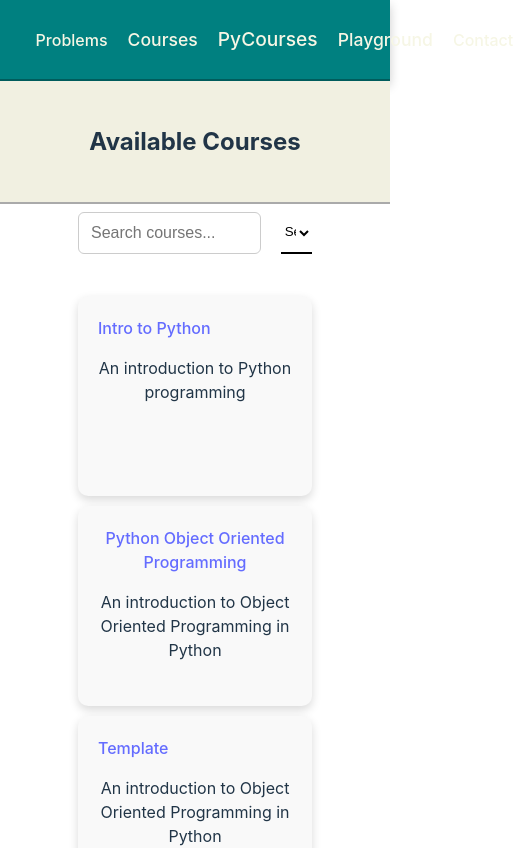
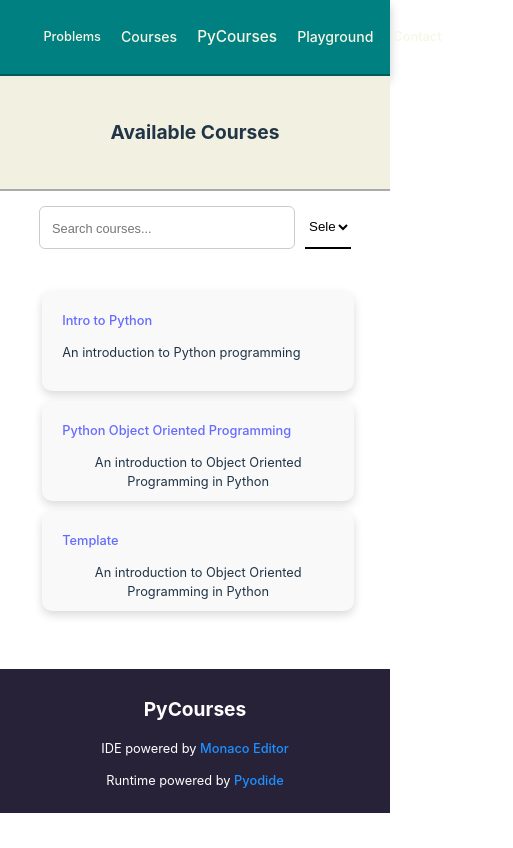
Before and after one commit to Guitarband/PyCourses, a React (Vite) app in the folder client/: page /courses in a window 390 px wide. Shown: the top 848 px of the page, 513 px wide, since content can reach past the window. Built offline with nearby package versions, Linux system fonts and the light colour scheme.

Commit message:
Fixed an issue with taskIDE not executing code when fileSystem is disabled due to function being passed rather than called. Altered appearance of Contact form. Added media queries to all elements to have a working mobile layout

```diff
--- a/client/src/App.css
+++ b/client/src/App.css
@@ -27,3 +27,9 @@
   height: 100vh;
   margin: 0;
 }
+
+@media (max-width: 800px){
+  ::-webkit-scrollbar {
+    width: 0;
+  }
+}
--- a/client/src/components/TaskIDE.jsx
+++ b/client/src/components/TaskIDE.jsx
@@ -7,7 +7,6 @@ function TaskIDE({ language, baseCode, fileSystem }) {
     const editorRef = useRef(null)
     const [runtime, setRuntime] = useState(null)
     const [runtimeOutput, setRuntimeOutput] = useState([])
-    const [inputValue, setInputValue] = useState("");
     const [files, setFiles] = useState({'main.py': baseCode})
     const [currentFile, setCurrentFile] = useState('main.py')
     const [alertVisible, setAlertVisible] = useState(false)
@@ -55,7 +54,9 @@ function TaskIDE({ language, baseCode, fileSystem }) {
             if(editorRef.current !== null) {
                 const cleanUpPyodide = async () => {
                     for(const filename of Object.keys(files)){
+                        if (filename !== 'main.py') {
                             await runtime.runPythonAsync(`import os\nos.remove('${filename}')`)
+                        }
                     }
                 }
 
@@ -104,26 +105,28 @@ function TaskIDE({ language, baseCode, fileSystem }) {
             )
         }
 
-        try{
-            for(const [filename, fileContent] of Object.entries(files)){
-                if(filename !== "main.py" && fileContent.trim()) {
-                    if(filename === currentFile) {
+        saveFile().then(async () => {
+            try {
+                for (const [filename, fileContent] of Object.entries(files)) {
+                    if (filename !== "main.py" && fileContent.trim()) {
+                        if (filename === currentFile) {
                             loadFile(filename, editorRef.current.getValue())
-                    }else {
+                        } else {
                             loadFile(filename, fileContent)
                         }
                     }
                 }
 
-            if(currentFile !== "main.py") {
+                if (currentFile !== "main.py") {
                     await runtime.runPythonAsync(files['main.py'])
-            }else{
+                } else {
                     await runtime.runPythonAsync(editorRef.current.getValue())
                 }
-        }catch (error) {
+            } catch (error) {
                 console.log("Error: ", error);
                 setRuntimeOutput(prev => [...prev, error.toString()]);
             }
+        })
     }
 
     const createFileHandler = () => {
@@ -255,7 +258,7 @@ function TaskIDE({ language, baseCode, fileSystem }) {
                     <>
                         <h3>{language[0].toUpperCase() + language.slice(1)} Editor</h3>
                         <div>
-                            <button id={"runButton"} onClick={() => runCode}>Run</button>
+                            <button id={"runButton"} onClick={runCode}>Run</button>
                         </div>
                     </>
                   }
--- a/client/src/hooks/ScrollRevealContent.jsx
+++ b/client/src/hooks/ScrollRevealContent.jsx
@@ -13,7 +13,7 @@ const ScrollRevealContent = ({ children }) => {
                 setIsVisible(false)
               }
           },
-          { threshold: 0.2 }
+          { threshold: 0.1 }
         );
 
         if (ref.current) {
--- a/client/src/pages/Courses.jsx
+++ b/client/src/pages/Courses.jsx
@@ -22,7 +22,7 @@ function Courses() {
               <Route path={"/"} element={
                   <>
                       <NavBar/>
-                      <h2 id={"courseTitle"}>Available Courses</h2>
+                      <h2 id={"catalogueTitle"}>Available Courses</h2>
                       <div className={"Catalogue"}>
                           <div className={"courseFinder"}>
                               <input
--- a/client/src/styles/alert.css
+++ b/client/src/styles/alert.css
@@ -77,3 +77,10 @@
     border: 2px solid transparent;
     cursor: pointer;
 }
+
+@media (max-width: 768px) {
+    .alert-box {
+        max-width: 80vw;
+        font-size: 1.1em
+    }
+}
--- a/client/src/styles/contact.css
+++ b/client/src/styles/contact.css
@@ -1,7 +1,7 @@
 .contact {
     display: flex;
     flex-direction: row;
-    justify-content: space-between;
+    justify-content: stretch;
     align-items: flex-start;
     padding: 5vh 5vw;
     margin: 5vh 5vw;
@@ -10,12 +10,13 @@
     box-shadow: 0 4px 12px rgba(0, 0, 0, 0.1);
 }
 
-
 #contactForm {
     display: flex;
     flex-direction: column;
     width: 50%;
     margin-bottom: 30px;
+    padding-right: 10vw;
+    border-right: 1px solid black;
 }
 
 .form-group {
@@ -66,12 +67,41 @@ button:hover {
     height: 100%;
     width: 1px;
     background-color: black;
-    margin: 20px 0;
+    margin: 0 20px;
 }
 
 .socials {
     display: flex;
     flex-direction: column;
     align-items: flex-start;
-    margin-top: 30px;
+    margin-left: 1vw;
 }
+
+@media screen and (max-width: 768px) {
+    .contact {
+        flex-direction: column;
+        align-items: center;
+        height: auto;
+    }
+
+    .divider{
+        width: 100%;
+        height: 1px;
+        margin: 20px 0;
+    }
+
+    #contactForm {
+        width: 100%;
+        padding-right: 0;
+        border-right: none;
+    }
+
+    #contactForm input::placeholder, #contactForm textarea::placeholder {
+        font-size: 0.8em;
+    }
+
+    .socials{
+        align-items: center;
+        margin: 0;
+    }
+}
--- a/client/src/styles/courseCatalogue.css
+++ b/client/src/styles/courseCatalogue.css
@@ -4,6 +4,15 @@
     align-items: center;
     width: 100%;
     padding: 2vw 0;
+}
+
+#catalogueTitle{
+    padding: 5vh 5vw;
+    margin: 0;
+    background-color: #f1f0e1 ;
+    border-bottom: 2px solid #aaaaaa;
+    white-space: pre-wrap;
+    word-wrap: break-word;
 }
 
 .courseFinder{
@@ -33,7 +42,8 @@
     padding: 5vh;
     display: grid;
     grid-template-columns: 1fr;
-    grid-auto-rows: minmax(210px, auto);
+    grid-auto-rows: minmax(auto, auto);
+    gap: 10px;
     margin: 0 auto;
 }
 
@@ -44,7 +54,7 @@
     justify-content: flex-start;
     align-items: start;
     width: 60vw;
-    height: 200px;
+    height: auto;
     border-radius: 10px;
     background-color: #f9f9f9;
     box-shadow: 0 4px 10px rgba(0, 0, 0, 0.15);
@@ -55,3 +65,36 @@
 .courseSlot:hover {
     box-shadow: 0 6px 15px rgba(0, 0, 0, 0.25);
 }
+
+@media (max-width: 768px) {
+    .Catalogue{
+        font-size: 0.8em;
+        padding: 4vw 0;
+    }
+
+    #catalogueTitle{
+        font-size: 1.2em;
+    }
+
+    .courseFinder{
+        width: 80vw;
+        max-height: 5vh;
+        display: flex;
+        gap: 10px;
+        outline: none;
+    }
+
+    .courseFinder input::placeholder{
+        font-size: 0.8em;
+    }
+
+    .courseMap {
+        grid-auto-rows: minmax(auto, auto);
+        gap: 10px;
+    }
+
+    .courseSlot {
+        width: 80vw;
+        height: 100px;
+    }
+}
--- a/client/src/styles/courseTasks.css
+++ b/client/src/styles/courseTasks.css
@@ -5,7 +5,7 @@
 }
 
 #courseTitle{
-    padding: 5vh 5vw;
+    padding: 2vh 5vw 5vh 5vw;
     margin: 0;
     background-color: #f1f0e1 ;
     border-bottom: 2px solid #aaaaaa;
@@ -88,3 +88,47 @@
 #previousTask, #nextTask {
     margin-right: 50px;
 }
+
+@media (max-width: 768px){
+    .Course{
+        font-size: 0.8em;
+    }
+
+    .taskMap{
+        grid-template-columns: repeat(auto-fill, minmax(200px, 1fr));
+        padding: 2vh 6vw 10vw 6vw;
+    }
+
+    .taskSlot{
+        width: 200px;
+        height: 150px;
+    }
+
+    .CourseContent{
+        flex-direction: column;
+        align-items: center;
+        height: auto;
+        padding: 1vh 2vw 5vh 2vw;
+    }
+
+
+    .taskData{
+        width: 100%;
+    }
+
+    #taskTitle{
+        font-size: 1.5em;
+    }
+
+    #taskDescription{
+        font-size: 1em;
+    }
+
+    #taskDetails{
+        font-size: 1em;
+    }
+
+    #previousTask, #nextTask {
+        margin-right: 20px;
+    }
+}
--- a/client/src/styles/footer.css
+++ b/client/src/styles/footer.css
@@ -7,3 +7,13 @@
     bottom: 0;
     width: 100%;
 }
+
+.footer a, .footer a:visited, .footer a:hover, .footer a:active{
+    color: dodgerblue;
+}
+
+@media (max-width: 800px){
+    .footer{
+        font-size: 0.8em;
+    }
+}
--- a/client/src/styles/home.css
+++ b/client/src/styles/home.css
@@ -10,6 +10,12 @@
     font-size: 1.6em;
 }
 
+.titleText{
+    font-size: 1.8em;
+    font-weight: bold;
+    margin: 10px 0;
+}
+
 .hero{
     border: 2px solid black;
     border-radius: 20px;
@@ -19,7 +25,7 @@
     justify-content: space-between;
     align-items: center;
     padding: 20vh 3vw 20vh 3vw;
-    margin: 8vh 2vw 6vw 2vw;
+    margin: 8vh 2vw 8vh 2vw;
 }
 
 #heroButton, #heroButton:hover{
@@ -87,26 +93,41 @@
 }
 
 .carousel{
-    padding: 10vh 2vw;
+    padding: 8vh 2vw;
     display: grid;
     grid-template-columns: repeat(4, 40vw);
     grid-template-rows: 1fr;
-    grid-column-gap: 3rem;
+    grid-column-gap: 2.5rem;
     grid-row-gap: 1rem;
     overflow: scroll;
     scroll-snap-type: both mandatory;
     scroll-padding: 1rem;
     scrollbar-width: none;
     margin: 0;
-}
-
-.titleText{
-    font-size: 1.8em;
-    font-weight: bold;
-    margin: 10px 0;
+    font-size: 0.9em;
 }
 
 .contactDirect{
     padding: 6vw 5vh;
     background-color: #FFF3E0;
 }
+
+@media (max-width: 768px){
+    .hero{
+        flex-direction: column;
+        padding: 15vh 3vw 15vh 3vw;
+        font-size: 0.7em;
+    }
+
+    .carousel{
+        padding: 5vh 2vw 5vh 4vw;
+        grid-template-columns: repeat(4, 80vw);
+        font-size: 0.8em;
+        grid-column-gap: 1.2rem;
+    }
+
+    .contactDirect{
+        padding: 6vw 5vh;
+        font-size: 0.8em;
+    }
+}
--- a/client/src/styles/navBar.css
+++ b/client/src/styles/navBar.css
@@ -1,7 +1,7 @@
 .navbar {
     border-bottom: 2px solid #005c5c;
     box-shadow: 0 5px 10px rgba(0, 0, 0, 0.2);
-    padding: 3vh 0;
+    padding: 3vh 2vw;
     z-index: 1000;
     background-color: #008080;
 }
@@ -32,3 +32,9 @@
 #navbarNextToMid{
     font-size: 1.1em;
 }
+
+@media (max-width: 800px){
+    .nav-list{
+        font-size: 0.8em;
+    }
+}
--- a/client/src/styles/taskIDE.css
+++ b/client/src/styles/taskIDE.css
@@ -5,6 +5,7 @@
     max-width: 50vw;
     gap: 20px;
     max-height: 100%;
+    width: 100%;
 }
 
 #fileSelectArea{
@@ -43,7 +44,7 @@
     background-color: #f9f9f9;
     overflow-y: auto;
     text-align: left;
-    max-height: 40vh;
+    min-height: 30vh;
 }
 
 .output label{
@@ -93,3 +94,16 @@
     word-wrap: break-word;
     max-height: 100%;
 }
+
+@media (max-width: 768px){
+    .TaskIDE{
+        max-width: 100vw;
+        flex: 3;
+        padding: 0 10px;
+    }
+
+    .editor{
+        height: auto;
+        min-height: 40vh;
+    }
+}
```
Lines whose indentation alone changed are shown as unchanged.
